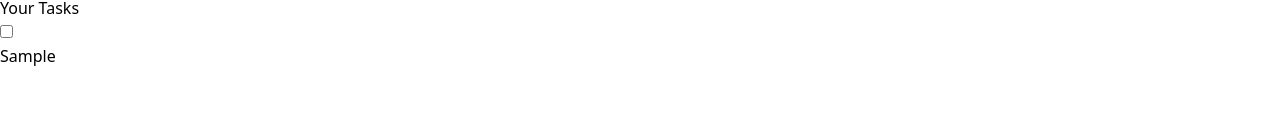
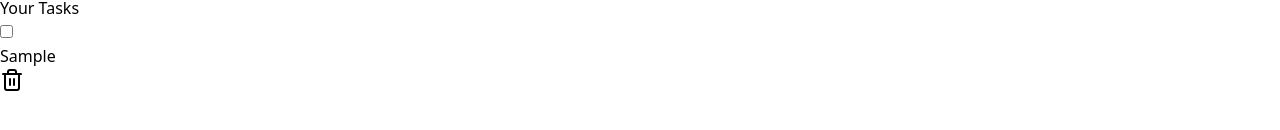
Before and after one commit to bolanpartik/task-expo, a React (Vite) app: page / in a window 1280 px wide. Both pictures are taken after typing "Sample" into the empty fields and a click on the button "Add Todo". Shown: the part 184-314 px from the top of the page. Built offline with nearby package versions, Linux system fonts and the light colour scheme.

Commit message:
add delete icon to delete todo

```diff
--- a/src/components/TodoItem.jsx
+++ b/src/components/TodoItem.jsx
@@ -1,3 +1,4 @@
+import { Trash2 } from 'lucide-react';
 import { useEffect, useState } from "react"
 
 export default function TodoItem({ allTodos, id, setAllTodos }) {
@@ -13,6 +14,12 @@ export default function TodoItem({ allTodos, id, setAllTodos }) {
         setIsTodoCompleted(prev => !prev)
     }
 
+    const handleDelete = () => {
+        setAllTodos([...allTodos].filter(t => {
+            return t.id !== currTodo.id
+        }))
+    }
+
     return (
         <div>
             <input
@@ -21,6 +28,9 @@ export default function TodoItem({ allTodos, id, setAllTodos }) {
                 onChange={handleChange}
             />
             <p>{currTodo.title}</p>
+            <Trash2
+                onClick={handleDelete}
+            />
         </div>
     )
 }
```
